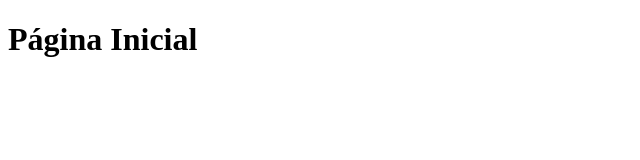
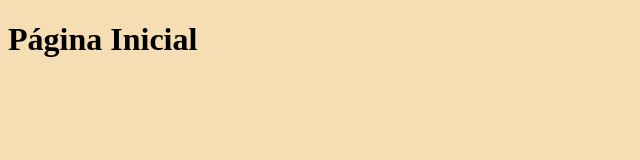
Before and after one commit to adm-multisaberonline/github-main, a plain HTML site: page index.html in a window 1280 px wide. Shown: the whole page, without its empty margins (0-640 px from the left). Drawn offline with Linux system fonts and the light colour scheme.

Commit message:
chore/issue-6 #6

```diff
--- a/index.html
+++ b/index.html
@@ -4,6 +4,11 @@
     <meta charset="UTF-8">
     <meta name="viewport" content="width=device-width, initial-scale=1.0">
     <title>Home - MSO</title>
+    <style>
+        body {
+            background-color: wheat;
+        }
+    </style>
 </head>
 <body>
     <h1>Página Inicial</h1>
```
